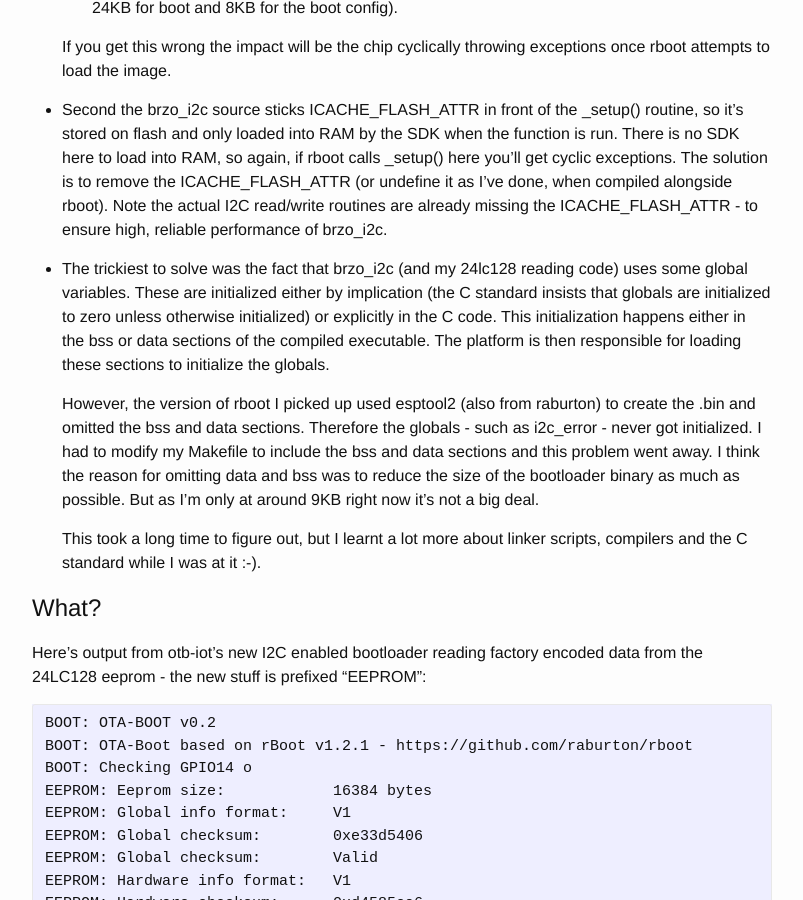
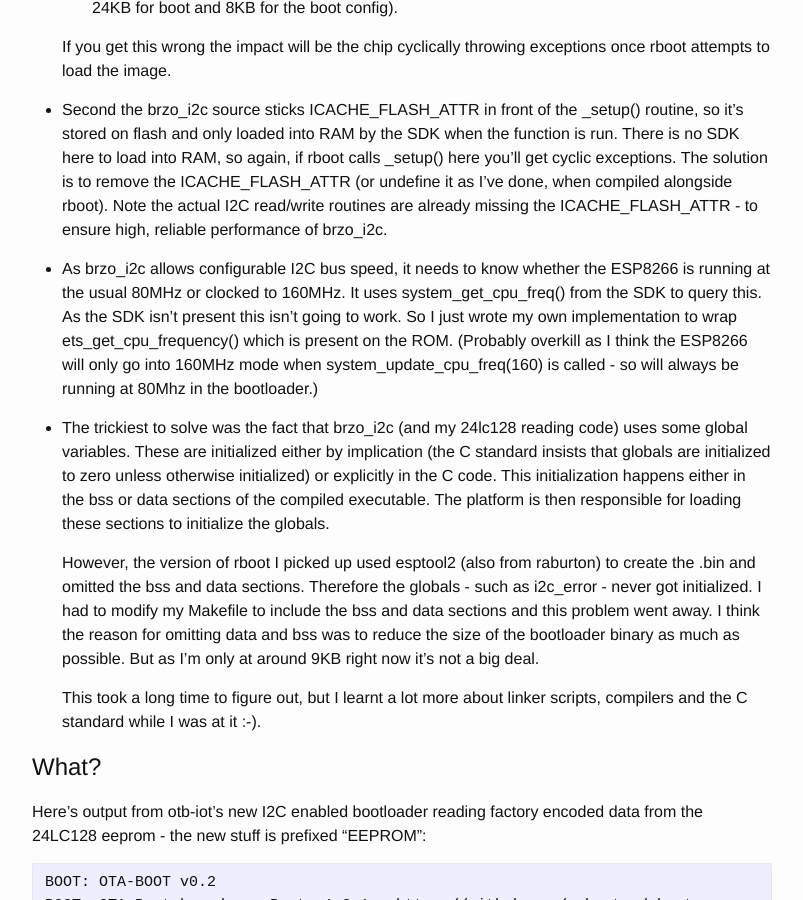
Before and after one commit to piersfinlayson/piersfinlayson.github.io, a Jekyll site: the page built from _posts/2017-01-16-i2c-in-esp8266-bootloader.markdown, in a window 1280 px wide and 900 px high, scrolled down 1578 px. Shown: the whole window, without its empty margins (238-1041 px from the left). Built offline with Jekyll 4.4.1, drawn with Linux system fonts in a browser that asks for light colours; comment, search, counter and statistics services are not loaded.

Commit message:
i2c bootloader blog post

```diff
--- a/_posts/2017-01-16-i2c-in-esp8266-bootloader.markdown
+++ b/_posts/2017-01-16-i2c-in-esp8266-bootloader.markdown
@@ -46,6 +46,8 @@ The issues I hit were pretty straightforward to resolve:
   If you get this wrong the impact will be the chip cyclically throwing exceptions once rboot attempts to load the image.
 
 * Second the brzo_i2c source sticks ICACHE_FLASH_ATTR in front of the _setup() routine, so it's stored on flash and only loaded into RAM by the SDK when the function is run.  There is no SDK here to load into RAM, so again, if rboot calls _setup() here you'll get cyclic exceptions.  The solution is to remove the ICACHE_FLASH_ATTR (or undefine it as I've done, when compiled alongside rboot).  Note the actual I2C read/write routines are already missing the ICACHE_FLASH_ATTR - to ensure high, reliable performance of brzo_i2c.
+
+* As brzo_i2c allows configurable I2C bus speed, it needs to know whether the ESP8266 is running at the usual 80MHz or clocked to 160MHz.  It uses system_get_cpu_freq() from the SDK to query this.  As the SDK isn't present this isn't going to work.  So I just wrote my own implementation to wrap ets_get_cpu_frequency() which is present on the ROM.  (Probably overkill as I think the ESP8266 will only go into 160MHz mode when system_update_cpu_freq(160) is called - so will always be running at 80Mhz in the bootloader.)
 
 * The trickiest to solve was the fact that brzo_i2c (and my 24lc128 reading code) uses some global variables.  These are initialized either by implication (the C standard insists that globals are initialized to zero unless otherwise initialized) or explicitly in the C code.  This initialization happens either in the bss or data sections of the compiled executable.  The platform is then responsible for loading these sections to initialize the globals.
 
```
